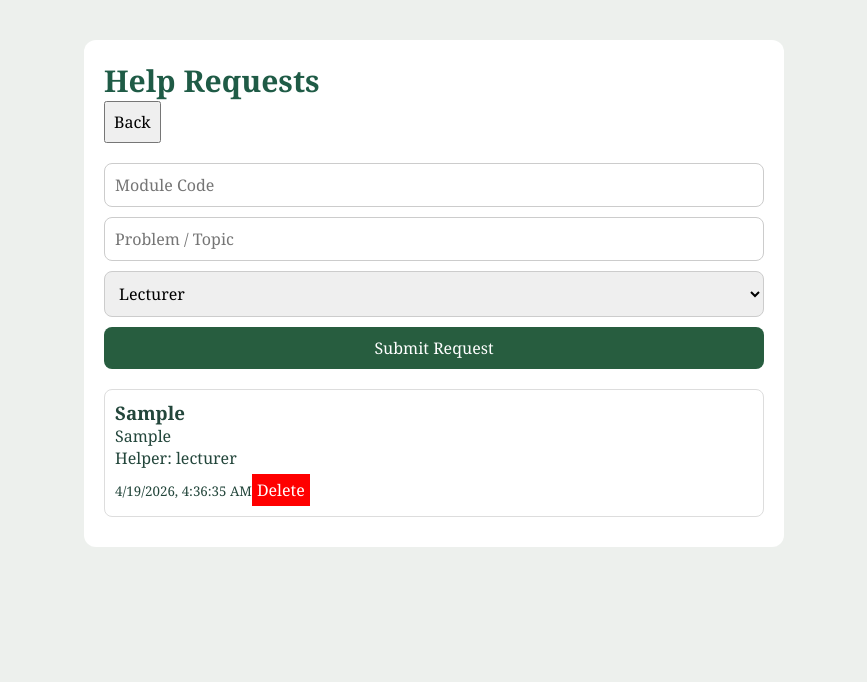
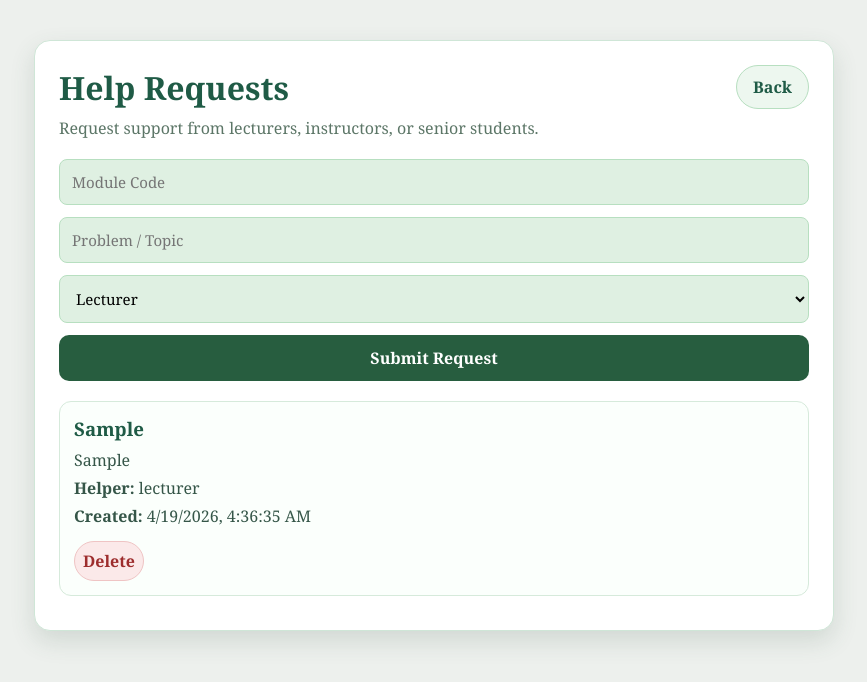
Before and after one commit to Poornima-Hansani/Campus-Facility-Management-System, a React (Vite) app in the folder frontend/: page /help in a window 1280 px wide. Both pictures are taken after typing "Sample", "Sample" into the empty fields and a click on the button "Submit Request". Shown: the top 682 px of the page, without its empty margins (206-1073 px from the left). Built offline with nearby package versions, Linux system fonts and the light colour scheme.

Commit message:
Add validation to all student module pages

```diff
--- a/frontend/src/App.tsx
+++ b/frontend/src/App.tsx
@@ -4,7 +4,6 @@ import AddTaskPage from "./pages/AddTaskPage";
 import StudyGoalsPage from "./pages/StudyGoalsPage";
 import HelpRequestPage from "./pages/HelpRequestPage";
 import TimetablePage from "./pages/TimetablePage";
-
 
 function App() {
   return (
--- a/frontend/src/pages/AddTaskPage.tsx
+++ b/frontend/src/pages/AddTaskPage.tsx
@@ -61,7 +61,7 @@ export default function AddTaskPage() {
     "1 week before",
     "1 day before",
     "12 hrs before",
-    "1 hr before",
+    "1 hour before",
     "30 min before",
   ];
 
@@ -99,13 +99,28 @@ export default function AddTaskPage() {
   const handleSubmit = (e: React.FormEvent) => {
     e.preventDefault();
 
-    if (!form.title.trim() || !form.moduleCode.trim() || !form.dueDateTime) {
-      alert("Please fill all required fields.");
+    if (!form.title.trim()) {
+      alert("Task title is required.");
+      return;
+    }
+
+    if (!form.moduleCode.trim()) {
+      alert("Module code is required.");
+      return;
+    }
+
+    if (!form.dueDateTime) {
+      alert("Deadline is required.");
       return;
     }
 
     if (new Date(form.dueDateTime) <= new Date()) {
-      alert("Please choose a future date and time.");
+      alert("Deadline must be a future date and time.");
+      return;
+    }
+
+    if (form.reminders.length === 0) {
+      alert("Please select at least one reminder.");
       return;
     }
 
@@ -118,9 +133,9 @@ export default function AddTaskPage() {
           ? {
               ...task,
               type: form.type,
-              title: form.title,
-              moduleCode: form.moduleCode,
-              description: form.description,
+              title: form.title.trim(),
+              moduleCode: form.moduleCode.trim(),
+              description: form.description.trim(),
               dueDateTime: form.dueDateTime,
               status: form.status,
               reminders: form.reminders,
@@ -133,9 +148,9 @@ export default function AddTaskPage() {
       const newTask: Task = {
         id: Date.now().toString(),
         type: form.type,
-        title: form.title,
-        moduleCode: form.moduleCode,
-        description: form.description,
+        title: form.title.trim(),
+        moduleCode: form.moduleCode.trim(),
+        description: form.description.trim(),
         dueDateTime: form.dueDateTime,
         status: "pending",
         reminders: form.reminders,
@@ -152,7 +167,7 @@ export default function AddTaskPage() {
       <div style={styles.container}>
         <div style={styles.topRow}>
           <h1 style={styles.title}>{editingTask ? "Edit Task" : "Add New Task"}</h1>
-          <button style={styles.backButton} onClick={() => navigate("/")}>
+          <button type="button" style={styles.backButton} onClick={() => navigate("/")}>
             Back
           </button>
         </div>
@@ -170,6 +185,7 @@ export default function AddTaskPage() {
                 value={form.type}
                 onChange={handleChange}
                 style={styles.input}
+                required
               >
                 <option value="assignment">Assignment</option>
                 <option value="exam">Exam</option>
@@ -185,6 +201,7 @@ export default function AddTaskPage() {
                 value={form.title}
                 onChange={handleChange}
                 style={styles.input}
+                required
               />
             </div>
 
@@ -197,6 +214,7 @@ export default function AddTaskPage() {
                 value={form.moduleCode}
                 onChange={handleChange}
                 style={styles.input}
+                required
               />
             </div>
 
@@ -208,6 +226,7 @@ export default function AddTaskPage() {
                 value={form.dueDateTime}
                 onChange={handleChange}
                 style={styles.input}
+                required
               />
             </div>
           </div>
--- a/frontend/src/pages/HelpRequestPage.tsx
+++ b/frontend/src/pages/HelpRequestPage.tsx
@@ -25,7 +25,13 @@ export default function HelpRequestPage() {
 
   useEffect(() => {
     const saved = localStorage.getItem(STORAGE_KEY);
-    if (saved) setRequests(JSON.parse(saved));
+    if (saved) {
+      try {
+        setRequests(JSON.parse(saved));
+      } catch {
+        localStorage.removeItem(STORAGE_KEY);
+      }
+    }
   }, []);
 
   useEffect(() => {
@@ -35,21 +41,36 @@ export default function HelpRequestPage() {
   const handleChange = (
     e: React.ChangeEvent<HTMLInputElement | HTMLSelectElement>
   ) => {
-    setForm({ ...form, [e.target.name]: e.target.value });
+    setForm({ ...form, [e.target.name]: e.target.value as HelperType & string });
   };
 
   const handleSubmit = (e: React.FormEvent) => {
     e.preventDefault();
 
-    if (!form.module.trim() || !form.topic.trim()) {
-      alert("Fill all fields");
+    if (!form.module.trim()) {
+      alert("Module code is required.");
+      return;
+    }
+
+    if (!form.topic.trim()) {
+      alert("Problem/topic is required.");
+      return;
+    }
+
+    if (form.topic.trim().length < 5) {
+      alert("Problem/topic must be at least 5 characters.");
+      return;
+    }
+
+    if (!form.helper) {
+      alert("Please select a helper type.");
       return;
     }
 
     const newRequest: HelpRequest = {
       id: Date.now().toString(),
-      module: form.module,
-      topic: form.topic,
+      module: form.module.trim(),
+      topic: form.topic.trim(),
       helper: form.helper,
       createdAt: new Date().toLocaleString(),
     };
@@ -73,10 +94,14 @@ export default function HelpRequestPage() {
       <div style={styles.container}>
         <div style={styles.topRow}>
           <h1 style={styles.title}>Help Requests</h1>
-          <button style={styles.backButton} onClick={() => navigate("/")}>
+          <button type="button" style={styles.backButton} onClick={() => navigate("/")}>
             Back
           </button>
         </div>
+
+        <p style={styles.subtitle}>
+          Request support from lecturers, instructors, or senior students.
+        </p>
 
         <form onSubmit={handleSubmit} style={styles.form}>
           <input
@@ -85,6 +110,7 @@ export default function HelpRequestPage() {
             value={form.module}
             onChange={handleChange}
             style={styles.input}
+            required
           />
 
           <input
@@ -93,6 +119,7 @@ export default function HelpRequestPage() {
             value={form.topic}
             onChange={handleChange}
             style={styles.input}
+            required
           />
 
           <select
@@ -100,6 +127,7 @@ export default function HelpRequestPage() {
             value={form.helper}
             onChange={handleChange}
             style={styles.input}
+            required
           >
             <option value="lecturer">Lecturer</option>
             <option value="instructor">Instructor</option>
@@ -113,16 +141,21 @@ export default function HelpRequestPage() {
 
         <div style={styles.list}>
           {requests.length === 0 ? (
-            <p>No requests yet</p>
+            <div style={styles.emptyBox}>No requests yet.</div>
           ) : (
             requests.map((r) => (
               <div key={r.id} style={styles.card}>
-                <h3>{r.module}</h3>
-                <p>{r.topic}</p>
-                <p>Helper: {r.helper}</p>
-                <small>{r.createdAt}</small>
+                <h3 style={styles.cardTitle}>{r.module}</h3>
+                <p style={styles.cardText}>{r.topic}</p>
+                <p style={styles.cardText}>
+                  <strong>Helper:</strong> {r.helper}
+                </p>
+                <p style={styles.cardText}>
+                  <strong>Created:</strong> {r.createdAt}
+                </p>
 
                 <button
+                  type="button"
                   onClick={() => handleDelete(r.id)}
                   style={styles.deleteButton}
                 >
@@ -137,60 +170,103 @@ export default function HelpRequestPage() {
   );
 }
 
-const styles: any = {
+const styles: { [key: string]: React.CSSProperties } = {
   page: {
     minHeight: "100vh",
     background: "#edf0ed",
-    padding: 40,
+    padding: "40px 20px",
   },
   container: {
-    maxWidth: 700,
-    margin: "auto",
+    maxWidth: 800,
+    margin: "0 auto",
     background: "#fff",
-    padding: 20,
-    borderRadius: 12,
+    padding: 24,
+    borderRadius: 16,
+    border: "1px solid #cfe6d7",
+    boxShadow: "0 10px 24px rgba(63, 92, 74, 0.16)",
+  },
+  topRow: {
+    display: "flex",
+    justifyContent: "space-between",
+    alignItems: "center",
+    gap: 12,
+    flexWrap: "wrap",
   },
   title: {
-    fontSize: 30,
+    fontSize: 32,
     color: "#1f5b46",
+  },
+  subtitle: {
+    marginTop: 8,
+    marginBottom: 20,
+    color: "#5c7667",
   },
   form: {
     display: "grid",
-    gap: 10,
+    gap: 12,
     marginTop: 20,
   },
   input: {
-    padding: 10,
+    padding: 12,
     borderRadius: 8,
-    border: "1px solid #ccc",
+    border: "1px solid #b7dfc0",
+    background: "#dff0e2",
+    fontSize: 15,
   },
   submitButton: {
     background: "#275d3f",
     color: "#fff",
-    padding: 10,
+    padding: 12,
     border: "none",
-    borderRadius: 8,
+    borderRadius: 10,
     cursor: "pointer",
+    fontWeight: 700,
   },
   list: {
     marginTop: 20,
+    display: "grid",
+    gap: 12,
   },
   card: {
-    padding: 10,
-    border: "1px solid #ddd",
+    padding: 14,
+    border: "1px solid #d6eadb",
     marginBottom: 10,
-    borderRadius: 8,
+    borderRadius: 12,
+    background: "#fbfffc",
+  },
+  cardTitle: {
+    color: "#1f5b46",
+    marginBottom: 8,
+  },
+  cardText: {
+    color: "#355648",
+    marginBottom: 6,
   },
   deleteButton: {
-    background: "red",
-    color: "#fff",
-    border: "none",
-    padding: 5,
-    marginTop: 5,
+    background: "#fbe9e9",
+    color: "#9d2d2d",
+    border: "1px solid #efc4c4",
+    padding: 8,
+    marginTop: 8,
     cursor: "pointer",
+    borderRadius: 999,
+    fontWeight: 700,
   },
   backButton: {
-    padding: 8,
+    background: "#edf7ef",
+    color: "#1f5b46",
+    border: "1px solid #b7dfc0",
+    borderRadius: 999,
+    padding: "10px 16px",
     cursor: "pointer",
+    fontWeight: 700,
+  },
+  emptyBox: {
+    background: "#fbfffc",
+    border: "1px dashed #cfe6d7",
+    borderRadius: "12px",
+    padding: "24px",
+    textAlign: "center",
+    color: "#6c8679",
   },
 };
```
Also changed, not shown: frontend/src/pages/StudyGoalsPage.tsx (+24 -13 lines).
